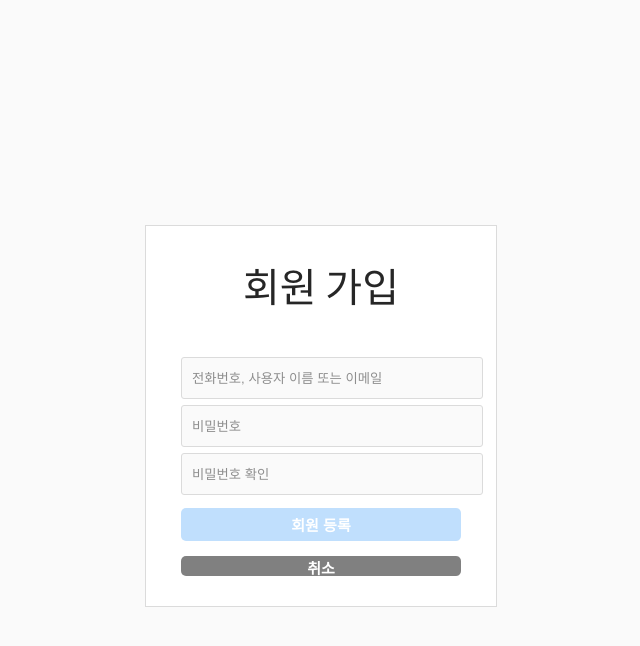
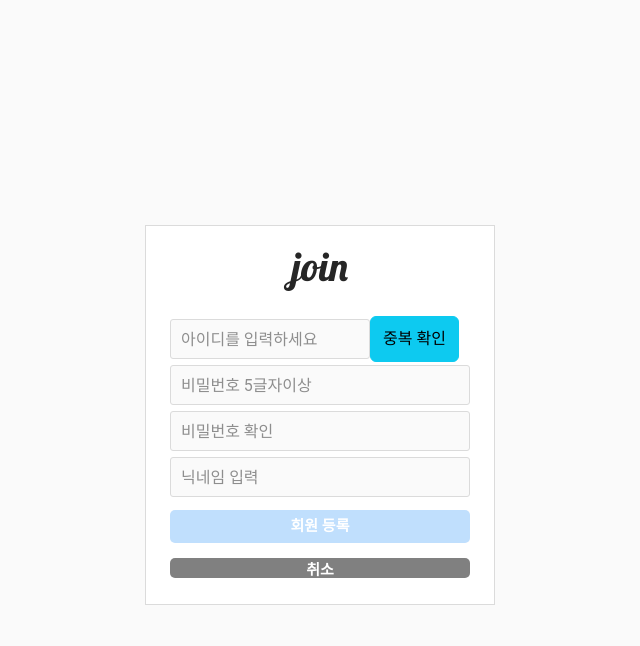
Before and after one commit to vincanan/daily, a Flask app: template templates/sign_up.html in a window 1280 px wide. Shown: the top 646 px of the page, without its empty margins (305-945 px from the left). Run offline with Flask 2, Linux system fonts and the light colour scheme; the template is opened without the code that fills it, so the values that code supplies are empty; some libraries are stand-ins or nearby versions.

Commit message:
회원가입 js ,로그인js ,app 추가 /로그인 페이지, 회원가입 html 추가

```diff
--- a/app.py
+++ b/app.py
@@ -8,8 +8,10 @@ import hashlib
 import datetime
 
 ca = certifi.where()
-client = MongoClient('mongodb+srv://test:sparta@cluster0.0x2me9v.mongodb.net/Cluster0?retryWrites=true&w=majority', tlsCAFile=ca)
+client = MongoClient('mongodb+srv://test:sparta@cluster0.qli9s79.mongodb.net/Cluster0?retryWrites=true&w=majority', tlsCAFile=ca)
 db = client.dbsparta
+
+
 
 @app.route('/')
 def home():
@@ -23,8 +25,28 @@ def main():
     return render_template('index.html')
 
 @app.route('/sign_up')
-def signup():
-    return render_template('signup.html')
+def sign_up():
+    return render_template('sign_up.html')
+
+
+@app.route('/api/signup', methods=['POST'])
+def api_signup():
+    id_receive = request.form['id_give']
+    pw_receive = request.form['pw_give']
+    pw_pw_receive = request.form['pw_pw_give']
+    nickname_receive = request.form['nickname_give']
+
+    check = db.login.find_one({'id': id_receive})
+
+    if check is not None:
+        return jsonify({'msg': '이미 존재하는 아이디입니다 !'})
+    elif pw_receive != pw_pw_receive:
+        return jsonify({'msg': '패스워드가 일치하지 않습니다 !'})
+    else:
+        pw_hash = hashlib.sha256(pw_receive.encode('utf-8')).hexdigest()
+        db.login.insert_one({'id': id_receive, 'pw': pw_hash, 'nick': nickname_receive})
+
+        return jsonify({'result': 'success', 'msg': '회원가입 완료!'})
 
 if __name__ == '__main__':
     app.run('0.0.0.0', port=5004, debug=True)
--- a/static/css/signup.css
+++ b/static/css/signup.css
@@ -3,6 +3,7 @@ body{
     margin: 0px;
     color: #262626;
     box-sizing: border-box;
+    font-family: "Roboto", sans-serif;
 }
 
 a{
@@ -10,7 +11,7 @@ a{
     color:#262626;
 }
 
-.login_wrapper{
+.sign_wrapper{
     position:absolute;
     display: flex;
     flex-direction: column;
@@ -24,22 +25,22 @@ a{
     border: 1px solid #DBDBDB;
 }
 
-.login_logo{
-    margin :30px 0 30px 0;
+.sign_logo{
+    margin :10px 0 10px 0;
     color:#262626;
     font-family: 'Lobster', cursive;
     font-size: 40px;
     font-weight: 100px;
 }
 
-.login_form{
+.sign_form{
     display:flex;
     flex-direction: column;
-    width:280px;
+    width:300px;
     margin-top:10px;
 }
 
-.login_text{
+.sign_text{
     width:100%;
     height:40px;
     margin: 3px 0 3px 0 ;
@@ -49,15 +50,15 @@ a{
     border-radius: 3px;
 }
 
-.login_text:focus{
+.sign_text:focus{
     outline: 1px solid #a8a8a8;
 }
 
-.login_text::placeholder{
+.sign_text::placeholder{
     color:#8E8E8E;
 }
 
-.login_text::value{
+.sign_text::value{
     color:#262626;
 }
 
@@ -72,6 +73,7 @@ a{
     font-size: 15px;
     font-weight: bold;
     cursor: pointer;
+
 }
 .cancel_btn{
     width:100%;
@@ -85,3 +87,13 @@ a{
     font-weight: bold;
     cursor: pointer;
 }
+.id_wrap{
+    display: flex;
+}
+.btn btn-info{
+    padding-left: 5px;
+    height: 40px;
+}
+#SIGN_ID{
+    width: 200px;
+}
--- a/static/js/sign_up.js
+++ b/static/js/sign_up.js
@@ -0,0 +1,39 @@
+const loginId = document.getElementById('SIGN_ID');
+const loginPw = document.getElementById('SIGN_PW');
+const loginBtn = document.getElementById('SIGN_BTN');
+
+function color() {
+    if(loginId.value.length>0 && loginPw.value.length>=5){
+        loginBtn.style.backgroundColor = "#0095F6";
+        loginBtn.disabled = false;
+    }else{
+        loginBtn.style.backgroundColor = "#C0DFFD";
+        loginBtn.disabled = true;
+    }
+}
+
+
+loginId.addEventListener('keyup', color);
+loginPw.addEventListener('keyup', color);
+
+
+function signup() {
+        $.ajax({
+            type: "POST",
+            url: "/api/signup",
+            data: {
+                id_give: $('#SIGN_ID').val(),
+                pw_give: $('#SIGN_PW').val(),
+                pw_pw_give: $('#SIGN_CHECK').val(),
+                nickname_give: $('#NICKNAME').val()
+            },
+            success: function (response) {
+                if (response['result'] == 'success') {
+                    alert('회원가입이 완료되었습니다.')
+                    window.location.href = '/'
+                } else {
+                    alert(response['msg'])
+                }
+            }
+        })
+    }
--- a/templates/index.html
+++ b/templates/index.html
@@ -1,6 +1,7 @@
 <!DOCTYPE html>
 <html lang="en">
 <head>
+
     <script src="https://code.jquery.com/jquery-1.12.4.js"></script>
     <script src="https://cdnjs.cloudflare.com/ajax/libs/jquery-cookie/1.4.1/jquery.cookie.js"></script>
     <meta charset="UTF-8">
--- a/templates/login.html
+++ b/templates/login.html
@@ -18,7 +18,7 @@
                     <input id="LOGIN_ID" class = "login_text"  type="text" name="id" placeholder="전화번호, 사용자 이름 또는 이메일">
                     <input  id="LOGIN_PW" class = "login_text" type="password" name="id" placeholder="비밀번호">
                     <button id="LOGIN_BTN" class = "login_btn" type="submit" onclick="" disabled>로그인</button>
-                    <button id="SIGNUP_BTN" class = "signup_btn" type="submit" oclick="">회원가입</button>
+                    <button id="SIGN_BTN" class = "signup_btn" type="submit" onclick="window.location.href ='/sign_up'">회원 가입</button>
                 </div>
 
         </div>
--- a/templates/sign_up.html
+++ b/templates/sign_up.html
@@ -1,30 +1,39 @@
 <!DOCTYPE html>
 <html lang="en">
 <head>
+     <link rel="icon" type="image/png" href="http://example.com/myicon.png">
+    <meta name="viewport" content="width=device-width, initial-scale=1">
+     <link href="https://cdn.jsdelivr.net/npm/bootstrap@5.2.3/dist/css/bootstrap.min.css" rel="stylesheet" integrity="sha384-rbsA2VBKQhggwzxH7pPCaAqO46MgnOM80zW1RWuH61DGLwZJEdK2Kadq2F9CUG65" crossorigin="anonymous">
     <script src="https://code.jquery.com/jquery-1.12.4.js"></script>
     <script src="https://cdnjs.cloudflare.com/ajax/libs/jquery-cookie/1.4.1/jquery.cookie.js"></script>
     <meta charset="UTF-8">
     <meta http-equiv="X-UA-Compatible" content="IE=edge">
     <meta name="viewport" content="width=device-width, initial-scale=1.0">
-    <title>hojiitagraM</title>
+    <title>sign_up</title>
     <link rel="stylesheet" type="text/css" href=".././static/css/login.css">
     <link rel="stylesheet" type="text/css" href=".././static/css/signup.css">
     <link href="https://fonts.googleapis.com/css2?family=Lobster&display=swap" rel="stylesheet">
 </head>
 <body>
-    <article>
-        <div class = "login_wrapper">
-            <div class="login_logo">회원 가입</div>
-                <div class="login_form">
-                    <input id="SIGN_ID" class = "login_text"  type="text" name="id" placeholder="전화번호, 사용자 이름 또는 이메일">
-                    <input  id="SIGN_PW" class = "login_text" type="password" name="id" placeholder="비밀번호">
-                    <input  id="SIGN_CHECK" class = "login_text" type="password" name="id" placeholder="비밀번호 확인">
-                    <button id="SIGN_BTN" class = "sign_btn" type="submit">회원 등록</button>
-                    <button id="CANCEL_BTN" class = "cancel_btn" type="submit" >취소</button>
-                </div>
+<article>
+    <div class="login_wrapper">
+        <div class="sign_logo">join</div>
+        <div class="sign_form">
+            <div class="id_wrap">
+                <input id="SIGN_ID" class="sign_text" type="text" name="id" placeholder="아이디를 입력하세요">
+                <button type="button" class="btn btn-info">중복 확인</button>
+            </div>
+            <input id="SIGN_PW" class="sign_text" type="password" name="id" placeholder="비밀번호 5글자이상">
+            <input id="SIGN_CHECK" class="sign_text" type="password" name="id" placeholder="비밀번호 확인">
+            <input id="NICKNAME" class="sign_text" type="text" name="id" placeholder="닉네임 입력">
+            <button id="SIGN_BTN" class="sign_btn" onclick="signup()" disabled >회원 등록</button>
+            <button id="CANCEL_BTN" class="cancel_btn" type="submit" onclick="window.location.href ='/login'">취소
+            </button>
+        </div>
 
-        </div>
-    </article>
+    </div>
+</article>
+    <script src="https://cdn.jsdelivr.net/npm/bootstrap@5.2.3/dist/js/bootstrap.bundle.min.js" integrity="sha384-kenU1KFdBIe4zVF0s0G1M5b4hcpxyD9F7jL+jjXkk+Q2h455rYXK/7HAuoJl+0I4" crossorigin="anonymous"></script>
     <script src="../static/js/sign_up.js"></script>
 </body>
 </html>
```
Also changed, not shown: static/js/login.js (+17 -0 lines).
